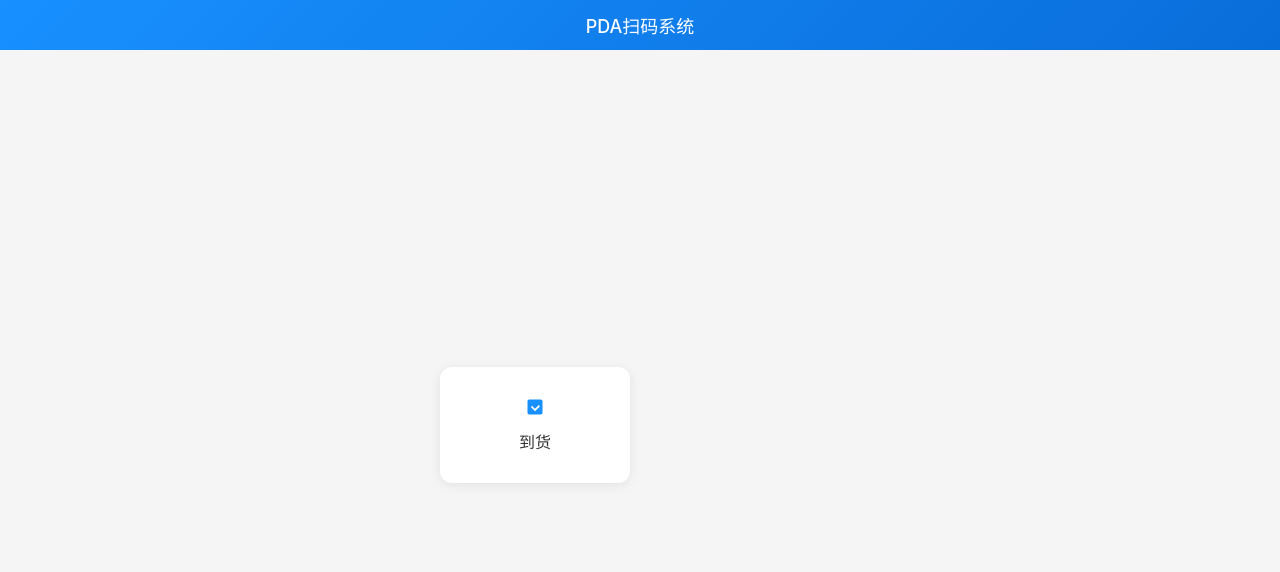
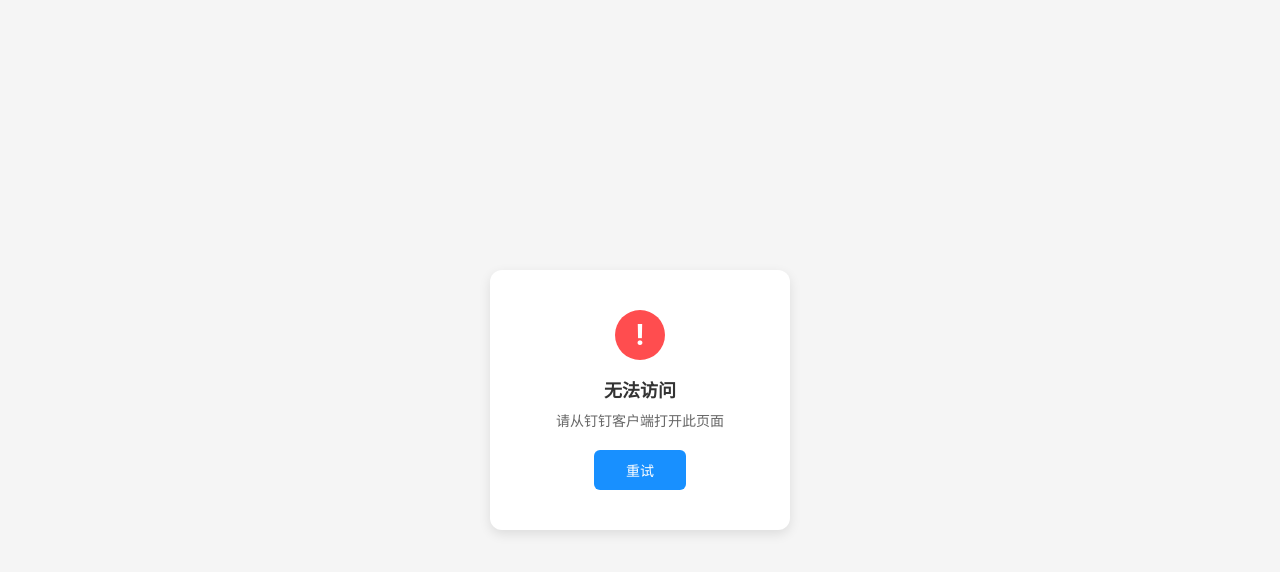
Before and after one commit to dr110297/scanCode, a Vue app: page / in a window 1280 px wide. Shown: the top 572 px of the page. Built offline with nearby package versions, Linux system fonts and the light colour scheme.

Commit message:
钉钉登录验证

```diff
--- a/index.html
+++ b/index.html
@@ -6,6 +6,7 @@
     <meta name="format-detection" content="telephone=no">
     <meta name="referrer" content="no-referrer">
     <title>PDA扫码</title>
+    <script src="https://g.alicdn.com/dingding/open-develop/1.9.0/dingtalk.js"></script>
 </head>
 <body>
     <div id="app"></div>
--- a/src/App.vue
+++ b/src/App.vue
@@ -1,5 +1,28 @@
 <template>
   <div id="app">
+    <!-- 登录验证遮罩 -->
+    <div v-if="!isAuthenticated" class="auth-overlay">
+      <div class="auth-box">
+        <div v-if="authLoading" class="auth-loading">
+          <div class="loading-spinner"></div>
+          <p>正在验证登录...</p>
+        </div>
+        <div v-else class="auth-error">
+          <p class="auth-error-icon">!</p>
+          <p class="auth-error-title">无法访问</p>
+          <p class="auth-error-msg">{{ authErrorMsg }}</p>
+          <button class="auth-retry-btn" @click="initDingTalkLogin">重试</button>
+        </div>
+      </div>
+    </div>
+
+    <!-- 已登录内容 -->
+    <template v-if="isAuthenticated">
+      <!-- 顶部用户信息 -->
+      <div class="user-header">
+        <span class="user-name">{{ userName }}</span>
+      </div>
+
       <transition name="slide" mode="out-in">
         <router-view />
       </transition>
@@ -19,17 +42,24 @@
       <div v-if="successMessage" class="toast toast-success" @click="successMessage = ''">
         <span>{{ successMessage }}</span>
       </div>
+    </template>
   </div>
 </template>
 
 <script>
+import { getDingUserInfo } from './api/index.js'
+
 export default {
   name: 'App',
   data() {
     return {
       loading: false,
       errorMessage: '',
-      successMessage: ''
+      successMessage: '',
+      userName: '',
+      isAuthenticated: false,
+      authLoading: true,
+      authErrorMsg: ''
     }
   },
   provide() {
@@ -40,7 +70,47 @@
       showSuccess: this.showSuccess
     }
   },
+  mounted() {
+    this.initDingTalkLogin()
+  },
   methods: {
+    initDingTalkLogin() {
+      this.authLoading = true
+      this.authErrorMsg = ''
+
+      if (typeof dd === 'undefined') {
+        this.authLoading = false
+        this.authErrorMsg = '请从钉钉客户端打开此页面'
+        return
+      }
+
+      dd.ready(() => {
+        dd.runtime.permission.requestAuthCode({
+          corpId: 'ding06bbd66b633a5a7a35c2f4657eb6378f',
+          onSuccess: async (res) => {
+            try {
+              const userInfo = await getDingUserInfo(res.code)
+              const name = userInfo.name
+              if (name) {
+                this.userName = name
+                this.isAuthenticated = true
+              } else {
+                this.authErrorMsg = '获取用户信息失败，请重试'
+              }
+            } catch (error) {
+              console.error('获取用户信息失败:', error)
+              this.authErrorMsg = '获取用户信息失败，请重试'
+            }
+            this.authLoading = false
+          },
+          onFail: (err) => {
+            console.error('钉钉免登失败:', err)
+            this.authLoading = false
+            this.authErrorMsg = '钉钉登录失败，请重试'
+          }
+        })
+      })
+    },
     showLoading() {
       this.loading = true
     },
@@ -64,6 +134,91 @@
 </script>
 
 <style>
+.auth-overlay {
+  position: fixed;
+  top: 0;
+  left: 0;
+  right: 0;
+  bottom: 0;
+  background: #f5f5f5;
+  z-index: 9999;
+  display: flex;
+  align-items: center;
+  justify-content: center;
+}
+
+.auth-box {
+  background: #fff;
+  border-radius: 12px;
+  padding: 40px 30px;
+  text-align: center;
+  box-shadow: 0 4px 12px rgba(0, 0, 0, 0.1);
+  max-width: 300px;
+  width: 90%;
+}
+
+.auth-loading p {
+  margin-top: 16px;
+  color: #666;
+  font-size: 14px;
+}
+
+.auth-error-icon {
+  width: 50px;
+  height: 50px;
+  line-height: 50px;
+  border-radius: 50%;
+  background: #ff4d4f;
+  color: #fff;
+  font-size: 28px;
+  font-weight: bold;
+  margin: 0 auto 16px;
+}
+
+.auth-error-title {
+  font-size: 18px;
+  font-weight: 600;
+  color: #333;
+  margin-bottom: 8px;
+}
+
+.auth-error-msg {
+  font-size: 14px;
+  color: #666;
+  margin-bottom: 20px;
+}
+
+.auth-retry-btn {
+  background: #1890ff;
+  color: #fff;
+  border: none;
+  padding: 10px 32px;
+  border-radius: 6px;
+  font-size: 14px;
+  cursor: pointer;
+}
+
+.auth-retry-btn:active {
+  background: #096dd9;
+}
+
+.user-header {
+  position: fixed;
+  top: 0;
+  right: 0;
+  padding: 8px 12px;
+  z-index: 1000;
+  background: rgba(255, 255, 255, 0.9);
+  border-bottom-left-radius: 8px;
+  box-shadow: 0 2px 4px rgba(0, 0, 0, 0.1);
+}
+
+.user-name {
+  font-size: 14px;
+  color: #333;
+  font-weight: 500;
+}
+
 .slide-enter-active,
 .slide-leave-active {
   transition: transform 0.3s ease, opacity 0.3s ease;
--- a/src/api/index.js
+++ b/src/api/index.js
@@ -10,7 +10,8 @@
 const API_PATHS = {
   GET_PDA_LIST_PAGED: '/api/app/products/productsellfoxpurchaseorder/getpdalistpaged',
   GET_PURCHASE_ORDER: '/api/app/products/productsellfoxpurchaseorder/getpurchaseorderbyno',
-  FBA_PURCHASE_ARRIVAL: '/api/app/products/productsellfoxpurchaseorder/fbapurchasearrival'
+  FBA_PURCHASE_ARRIVAL: '/api/app/products/productsellfoxpurchaseorder/fbapurchasearrival',
+  GET_DING_USER_INFO: '/api/app/users/user/getdingusersinfo'
 }
 
 /**
@@ -73,7 +74,7 @@
 }
 
 /**
- * 调���FBA采购到货接口
+ * 调用FBA采购到货接口
  */
 export async function fbaPurchaseArrival(params) {
   return request(API_PATHS.FBA_PURCHASE_ARRIVAL, {
@@ -82,8 +83,20 @@
   })
 }
 
+/**
+ * 获取钉钉用户信息
+ */
+export async function getDingUserInfo(code) {
+  if (!code) {
+    throw new Error('免登code不能为空')
+  }
+  const url = `${API_PATHS.GET_DING_USER_INFO}?code=${encodeURIComponent(code)}`
+  return request(url, { method: 'GET' })
+}
+
 export default {
   getPdaListPaged,
   getPurchaseOrderByNo,
-  fbaPurchaseArrival
+  fbaPurchaseArrival,
+  getDingUserInfo
 }
```
Lines whose indentation alone changed are shown as unchanged.
